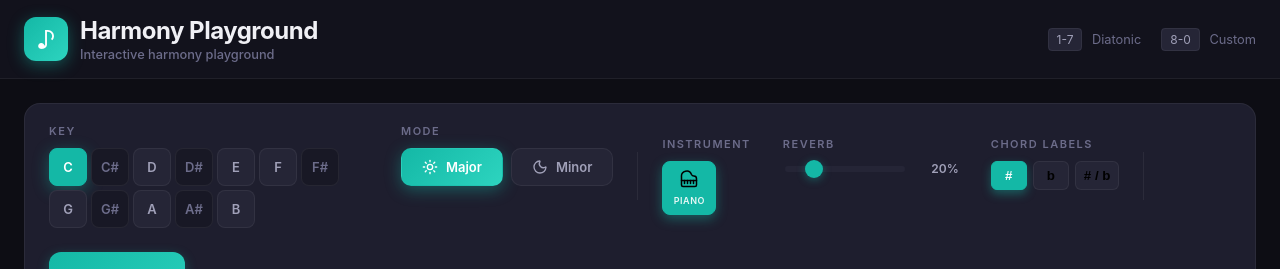
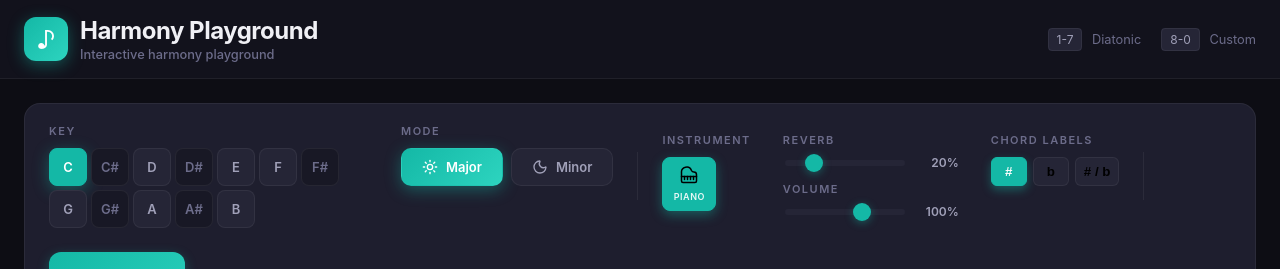
Before and after one commit to zeno205/Harmony-Playground, a React (Vite) app: page / in a window 1280 px wide. Shown: the top 269 px of the page. Built offline with nearby package versions, Linux system fonts and the light colour scheme.

Commit message:
feat: add volume control to SynthControls and integrate with audio settings

```diff
--- a/src/App.tsx
+++ b/src/App.tsx
@@ -23,6 +23,7 @@ interface AppSettings {
   mode: Mode;
   instrument: InstrumentType;
   reverbMix: number;
+  volume: number;
   customVoicings?: Record<string, number[]>; // Map serialized as object
   additionalChords?: ExtendedChordInfo[]; // Extra custom chords (slots 8, 9, 0, etc.)
   keyBindings?: Record<string, string>; // Map of chordId -> key
@@ -62,6 +63,7 @@ function AppContent() {
   const [activeNotes, setActiveNotes] = useState<number[]>([]);
   const [instrument, setInstrument] = useState<InstrumentType>('piano');
   const [reverbMix, setReverbMix] = useState(0.2);
+  const [volume, setVolume] = useState(1.0);
   const [isLoaded, setIsLoaded] = useState(false);
   // Chord label display mode: 'sharp' | 'flat' | 'both'
   const [chordLabelMode, setChordLabelMode] = useState<'sharp'|'flat'|'both'>('sharp');
@@ -91,6 +93,7 @@ function AppContent() {
     stopAll,
     setInstrument: setAudioInstrument,
     setReverbMix: setAudioReverbMix,
+    setVolume: setAudioVolume,
     isInitialized
   } = useAudio();
 
@@ -123,6 +126,9 @@ function AppContent() {
           }
           if (settings.reverbMix !== undefined) {
             setReverbMix(settings.reverbMix);
+          }
+          if (settings.volume !== undefined) {
+            setVolume(settings.volume);
           }
           if (settings.customVoicings) {
             // Deserialize custom voicings from object to Map
@@ -167,6 +173,7 @@ function AppContent() {
             mode: mode,
             instrument: instrument,
             reverbMix: reverbMix,
+            volume: volume,
             customVoicings: voicingsObject,
             additionalChords: additionalChords,
             keyBindings: bindingsObject
@@ -177,7 +184,7 @@ function AppContent() {
       }
     };
     saveSettings();
-  }, [selectedKey, mode, instrument, reverbMix, customVoicings, additionalChords, keyBindings, isLoaded]);
+  }, [selectedKey, mode, instrument, reverbMix, volume, customVoicings, additionalChords, keyBindings, isLoaded]);
 
   // Update chords when key/mode changes
   useEffect(() => {
@@ -215,6 +222,11 @@ function AppContent() {
   useEffect(() => {
     setAudioReverbMix(reverbMix);
   }, [reverbMix, setAudioReverbMix]);
+
+  // Handle volume change
+  useEffect(() => {
+    setAudioVolume(volume);
+  }, [volume, setAudioVolume]);
 
   // Rebinding handlers
   const handleStartRebind = useCallback((chordId: string) => {
@@ -662,9 +674,13 @@ function AppContent() {
           <SynthControls
             instrument={instrument}
             reverbMix={reverbMix}
+            volume={volume}
             onInstrumentChange={handleInstrumentChange}
-            onReverbChange={setReverbMix}            displayMode={chordLabelMode}
-            onDisplayModeChange={setChordLabelMode}          />
+            onReverbChange={setReverbMix}
+            onVolumeChange={setVolume}
+            displayMode={chordLabelMode}
+            onDisplayModeChange={setChordLabelMode}
+          />
 
           <div className="panel-divider" />
 
--- a/src/components/SynthControls/SynthControls.css
+++ b/src/components/SynthControls/SynthControls.css
@@ -18,6 +18,19 @@
   letter-spacing: 1.5px;
   color: var(--text-muted);
   font-weight: 600;
+}
+
+/* Audio controls group - stacks reverb and volume vertically */
+.audio-controls {
+  display: flex;
+  flex-direction: column;
+  gap: 12px;
+}
+
+.audio-control-item {
+  display: flex;
+  flex-direction: column;
+  gap: 8px;
 }
 
 .instrument-buttons {
@@ -112,6 +125,44 @@
   box-shadow: 0 2px 8px var(--accent-glow);
 }
 
+/* Volume slider - same style as reverb */
+.volume-slider {
+  width: 120px;
+  height: 6px;
+  -webkit-appearance: none;
+  appearance: none;
+  background: var(--bg-elevated);
+  border-radius: 3px;
+  outline: none;
+  cursor: pointer;
+}
+
+.volume-slider::-webkit-slider-thumb {
+  -webkit-appearance: none;
+  appearance: none;
+  width: 18px;
+  height: 18px;
+  border-radius: 50%;
+  background: var(--accent-primary);
+  cursor: pointer;
+  box-shadow: 0 2px 8px var(--accent-glow);
+  transition: transform 0.1s ease;
+}
+
+.volume-slider::-webkit-slider-thumb:hover {
+  transform: scale(1.1);
+}
+
+.volume-slider::-moz-range-thumb {
+  width: 18px;
+  height: 18px;
+  border-radius: 50%;
+  background: var(--accent-primary);
+  cursor: pointer;
+  border: none;
+  box-shadow: 0 2px 8px var(--accent-glow);
+}
+
 .slider-value {
   font-size: 12px;
   font-weight: 600;
--- a/src/components/SynthControls/SynthControls.tsx
+++ b/src/components/SynthControls/SynthControls.tsx
@@ -7,8 +7,10 @@ import './SynthControls.css';
 interface SynthControlsProps {
   instrument: InstrumentType;
   reverbMix: number;
+  volume: number;
   onInstrumentChange: (instrument: InstrumentType) => void;
   onReverbChange: (mix: number) => void;
+  onVolumeChange: (volume: number) => void;
   displayMode?: 'sharp' | 'flat' | 'both';
   onDisplayModeChange?: (mode: 'sharp' | 'flat' | 'both') => void;
 }
@@ -25,8 +27,10 @@ const INSTRUMENTS: { value: InstrumentType; label: string; icon: React.ReactNode
 export const SynthControls: React.FC<SynthControlsProps> = ({
   instrument,
   reverbMix,
+  volume,
   onInstrumentChange,
   onReverbChange,
+  onVolumeChange,
   displayMode = 'sharp',
   onDisplayModeChange
 }) => {
@@ -49,7 +53,8 @@ export const SynthControls: React.FC<SynthControlsProps> = ({
         </div>
       </div>
 
-      <div className="control-group">
+      <div className="control-group audio-controls">
+        <div className="audio-control-item">
           <label>Reverb</label>
           <div className="slider-container">
             <input
@@ -61,6 +66,22 @@ export const SynthControls: React.FC<SynthControlsProps> = ({
               className="reverb-slider"
             />
             <span className="slider-value">{Math.round(reverbMix * 100)}%</span>
+          </div>
+        </div>
+
+        <div className="audio-control-item">
+          <label>Volume</label>
+          <div className="slider-container">
+            <input
+              type="range"
+              min="0"
+              max="150"
+              value={volume * 100}
+              onChange={(e) => onVolumeChange(parseInt(e.target.value, 10) / 100)}
+              className="volume-slider"
+            />
+            <span className="slider-value">{Math.round(volume * 100)}%</span>
+          </div>
         </div>
       </div>
 
--- a/src/hooks/useAudio.ts
+++ b/src/hooks/useAudio.ts
@@ -145,6 +145,7 @@ export function useAudio() {
   const [isInitialized, setIsInitialized] = useState(false);
   const instrumentRef = useRef<InstrumentType>('piano');
   const reverbMixRef = useRef(0.2);
+  const volumeRef = useRef(1.0);
 
   // Logging infrastructure
   const logsRef = useRef<LogEntry[]>([]);
@@ -283,7 +284,7 @@ export function useAudio() {
       compressorRef.current = compressor;
 
       const masterGain = ctx.createGain();
-      masterGain.gain.value = 0.6;
+      masterGain.gain.value = volumeRef.current;
       masterGainRef.current = masterGain;
 
       const convolver = await createReverb(ctx);
@@ -294,7 +295,8 @@ export function useAudio() {
       reverbGainRef.current = reverbGain;
 
       const dryGain = ctx.createGain();
-      dryGain.gain.value = 1;
+      // Proper wet/dry crossfade: dry decreases as reverb increases
+      dryGain.gain.value = 1 - reverbMixRef.current;
       dryGainRef.current = dryGain;
 
       masterGain.connect(dryGain);
@@ -303,6 +305,7 @@ export function useAudio() {
       dryGain.connect(compressor);
       reverbGain.connect(compressor);
       compressor.connect(ctx.destination);
+
 
       setIsInitialized(true);
     }
@@ -626,8 +629,17 @@ export function useAudio() {
 
   const setReverbMix = useCallback((mix: number) => {
     reverbMixRef.current = mix;
-    if (reverbGainRef.current) {
+    if (reverbGainRef.current && dryGainRef.current) {
+      // Proper wet/dry crossfade
       reverbGainRef.current.gain.value = mix;
+      dryGainRef.current.gain.value = 1 - mix;
+    }
+  }, []);
+
+  const setVolume = useCallback((volume: number) => {
+    volumeRef.current = volume;
+    if (masterGainRef.current) {
+      masterGainRef.current.gain.value = volume;
     }
   }, []);
 
@@ -777,6 +789,7 @@ export function useAudio() {
     stopAll,
     setInstrument,
     setReverbMix,
+    setVolume,
     isInitialized,
   };
 }
```
Lines whose indentation alone changed are shown as unchanged.
